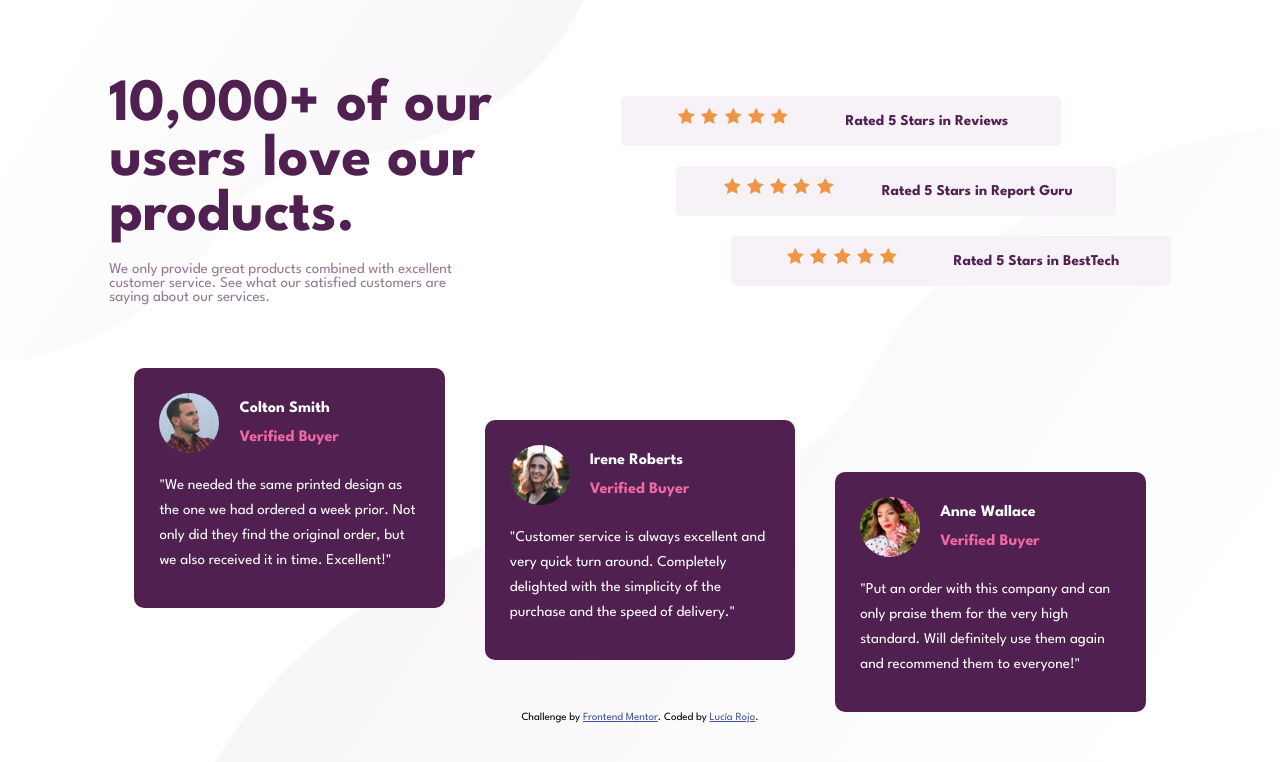
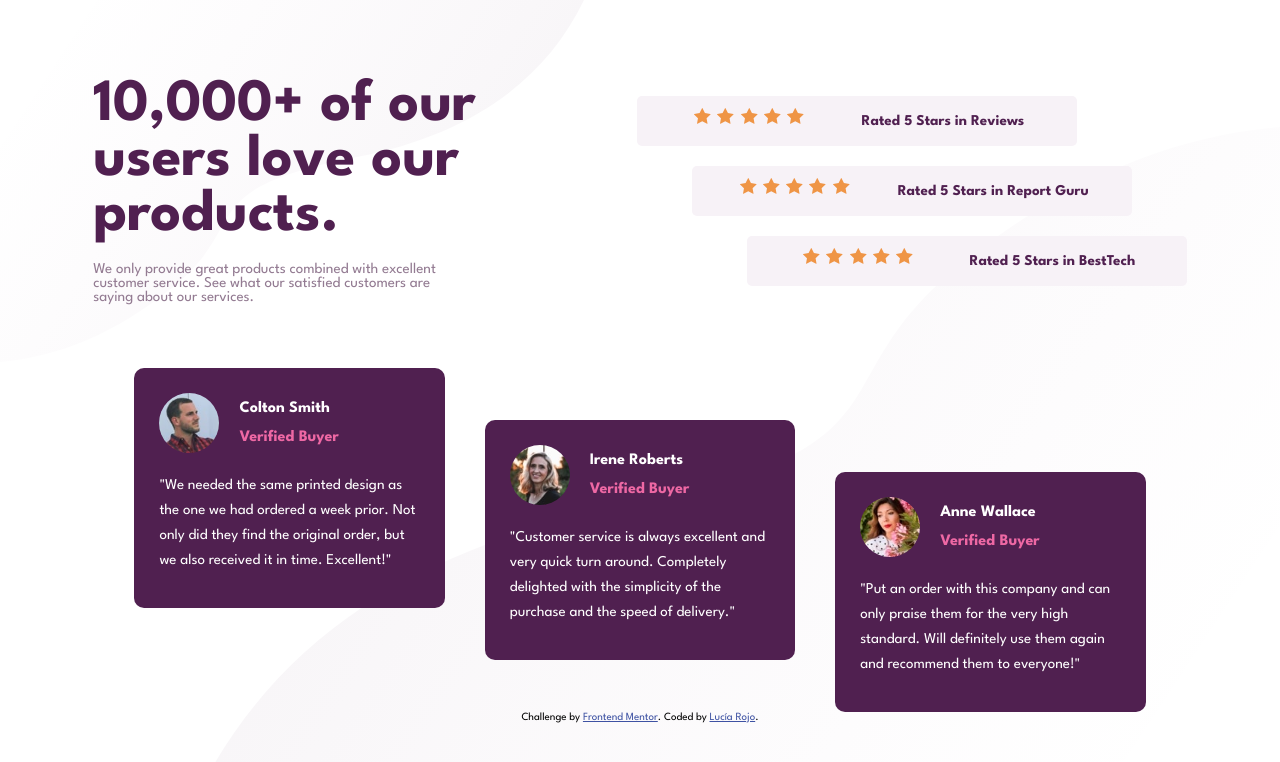
Before and after one commit to LuciRojo/Frontend-Mentor-Social-proof-section, a plain HTML site: page index.html in a window 1280 px wide. Drawn offline with Linux system fonts and the light colour scheme.

Commit message:
Cambio final

```diff
--- a/style.css
+++ b/style.css
@@ -46,7 +46,7 @@ main{
     display: flex;
     justify-content: space-around;
     align-items: center;
-    width: 93%;
+    width: 98%;
 }
 
 .text h1{
```
